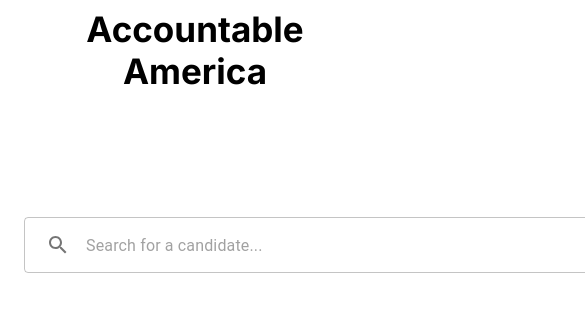
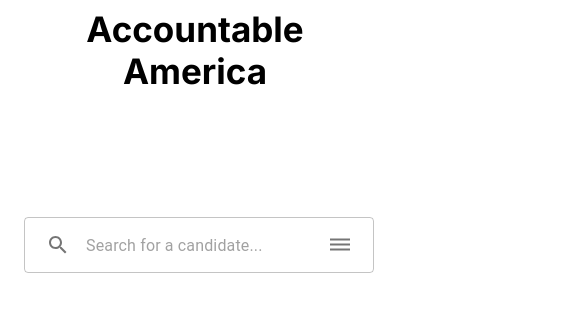
Before and after one commit to CloudyStripe/accountable-america, a Next.js app: page /search in a window 390 px wide. Shown: the top 312 px of the page, 585 px wide, since content can reach past the window. Built offline with nearby package versions, Linux system fonts and the light colour scheme.

Commit message:
finished responsive design.

```diff
--- a/src/app/search/page.module.scss
+++ b/src/app/search/page.module.scss
@@ -16,3 +16,27 @@
 .searchInput {
     width: 800px;
 }
+
+@media(max-width: 900px){
+    .searchInput {
+        width: 650px;
+    }
+}
+
+@media(max-width: 700px){
+    .searchInput {
+        width: 500px;
+    }
+}
+
+@media(max-width: 550px){
+    .searchInput {
+        width: 400px;
+    }
+}
+
+@media(max-width: 415px){
+    .searchInput {
+        width: 350px;
+    }
+}
```
